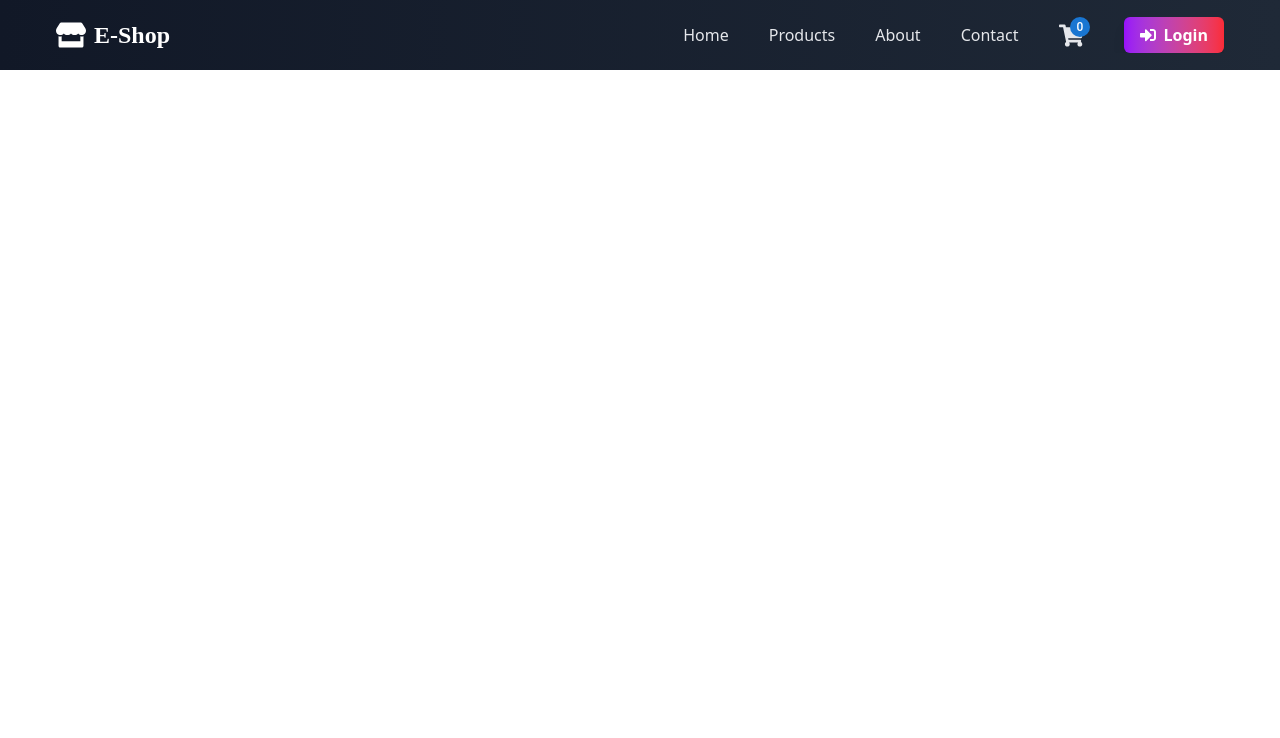
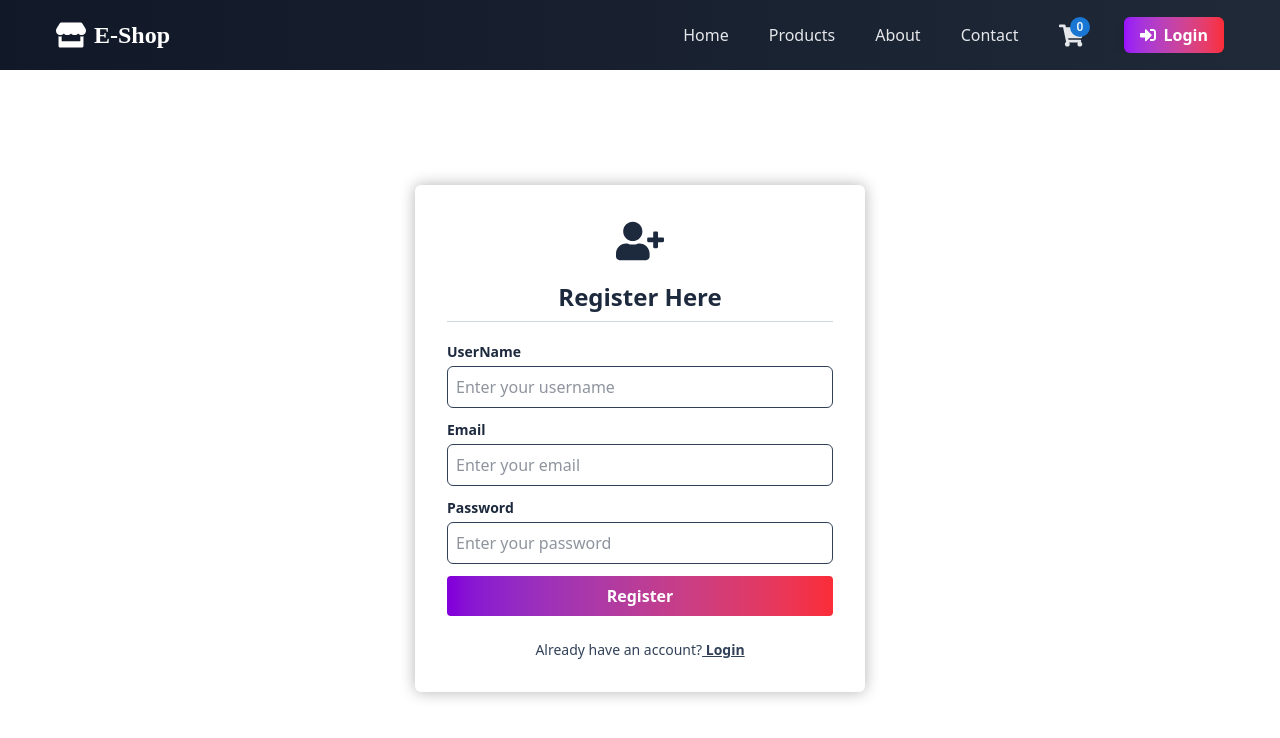
Before and after one commit to BlackRabbitHere/Ecom-frontend, a React (Vite) app: page /register in a window 1280 px wide. Shown: the top 738 px of the page. Built offline with nearby package versions, Linux system fonts and the light colour scheme; no server answers.

Commit message:
Implemented the Ui for SignUp Page

```diff
--- a/src/App.jsx
+++ b/src/App.jsx
@@ -11,6 +11,7 @@
 import Cart from './components/cart/Cart'
 import Login from './components/auth/Login'
 import PrivateRoute from './components/PrivateRoute'
+import Register from './components/auth/Register'
 
 function App() {
 
@@ -27,6 +28,7 @@
 
           <Route path='/' element={<PrivateRoute publicPage/>}>
           <Route path='/login' element={<Login/>}/>
+          <Route path='/register' element={<Register/>}/>
           </Route>
         </Routes>
       </Router>
--- /dev/null
+++ b/src/components/auth/Register.jsx
@@ -0,0 +1,92 @@
+import { useState } from "react";
+import { useForm } from "react-hook-form";
+import { FaUserPlus } from "react-icons/fa";
+import { useDispatch } from "react-redux";
+import { Link, useNavigate } from "react-router-dom";
+import InputField from "../shared/InputField";
+
+
+const Register = () => {
+  const navigate=useNavigate();
+    const dispatch=useDispatch();
+    const [loader,setLoader]=useState(false);
+    const {
+        register,
+        handleSubmit,
+        reset,
+        formState:{errors},
+    }=useForm({
+        mode:"onTouched",
+    })
+
+    const registerHandler=async (data)=>{
+        console.log("Register Clicked");
+
+    }
+
+    return(
+        <div className="min-h-[calc(100vh-64px)] flex justify-center items-center">
+            <form
+                onSubmit={handleSubmit(registerHandler)}
+                className="sm:w-[450px] w-[360px] shadow-[0_0_15px_rgba(0,0,0,0.3)] py-8 sm:px-8 px-4 rounded-md">
+                    <div className="flex flex-col items-center justify-center space-y-4">
+                        <FaUserPlus className="text-slate-800 text-5xl"/>
+                        <h1 className="text-slate-800 text-center text-2xl font-bold">Register Here</h1>
+                    </div>
+                <hr className="mt-2 mb-5 text-gray-300"/>
+                <div className="flex flex-col gap-3">
+                    {/* All the input fields */}
+                    <InputField
+                        label="UserName"
+                        required
+                        id="username"
+                        type="text"
+                        message="*Username is Required"
+                        placeholder="Enter your username"
+                        register={register}
+                        errors={errors}/>
+                    <InputField
+                        label="Email"
+                        required
+                        id="email"
+                        type="email"
+                        message="*Email is Required"
+                        placeholder="Enter your email"
+                        register={register}
+                        errors={errors}/>
+                    <InputField
+                        label="Password"
+                        required
+                        id="password"
+                        min={6}
+                        type="password"
+                        message="*Password is Required"
+                        placeholder="Enter your password"
+                        register={register}
+                        errors={errors}/>
+                </div>
+                <button disabled={loader}
+                    className="bg-gradient-to-r from-purple-700 to-red-500 flex gap-2 items-center justify-center font-semibold text-white w-full py-2 hover:text-slate-400 transition-colors duration-100 rounded-sm my-3 cursor-pointer"
+                    type="submit">
+                        {loader?(
+                            <>Loading...</>
+
+                        ): (
+                            <>Register</>
+                        )}
+
+                </button>
+                <p className="text-center text-sm text-slate-700 mt-6">
+                    Already have an account?
+                    <Link
+                        className="font-semibold underline hover:text-black"
+                        to="/login">
+                        <span> Login</span>
+                    </Link>
+                </p>
+            </form>
+        </div>
+    )
+}
+
+export default Register
```
